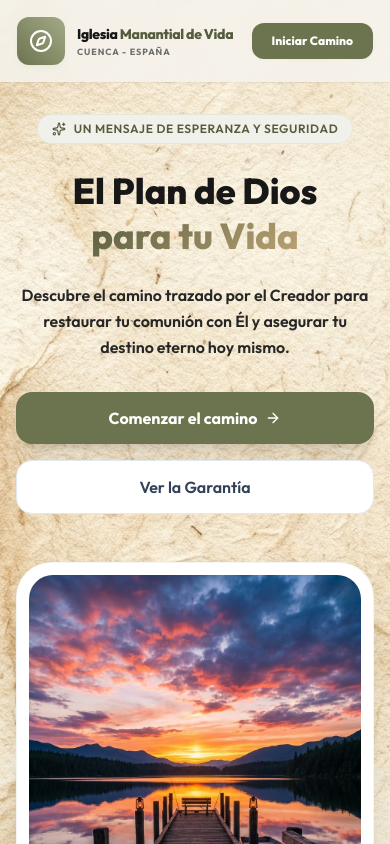
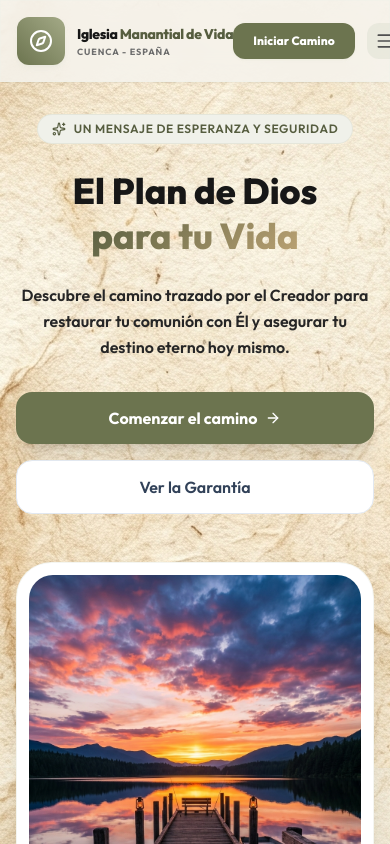
Before and after one commit to elizabeth29lee-lab/iglesia-manantial, a React (Vite) app: page / in a window 390 px wide. Shown: the top 844 px of the page. Built offline with nearby package versions, Linux system fonts and the light colour scheme.

Commit message:
Implement mobile hamburger menu and drawer overlay in Navigation Header for mobile responsiveness

```diff
--- a/src/App.jsx
+++ b/src/App.jsx
@@ -13,12 +13,15 @@ import {
   Bookmark,
   Sparkles,
   ExternalLink,
-  ChevronDown
+  ChevronDown,
+  Menu,
+  X
 } from 'lucide-react';
 import SelfEvaluation from './components/SelfEvaluation';
 import InteractiveGap from './components/InteractiveGap';
 
 export default function App() {
+  const [mobileMenuOpen, setMobileMenuOpen] = React.useState(false);
   return (
     <div
       className="min-h-screen text-coffee-900 font-sans flex flex-col selection:bg-earth-100 selection:text-earth-950 bg-repeat"
@@ -26,7 +29,8 @@ export default function App() {
     >
 
       {/* Navigation Header */}
-      <header className="sticky top-0 z-50 glass-panel border-b border-earth-100/60 px-4 sm:px-8 py-4 sm:py-5 flex items-center justify-between shadow-sm shadow-coffee-950/5">
+      <header className="sticky top-0 z-50 glass-panel border-b border-earth-100/60 px-4 sm:px-8 py-4 sm:py-5 shadow-sm shadow-coffee-950/5">
+        <div className="max-w-6xl mx-auto flex items-center justify-between">
           <div className="flex items-center gap-3">
             <div className="w-12 h-12 rounded-xl bg-gradient-to-tr from-earth-600 to-earth-400 flex items-center justify-center shadow-md shadow-earth-200/35 flex-shrink-0">
               <Compass className="w-6 h-6 text-white" />
@@ -47,12 +51,63 @@ export default function App() {
             <a href="#garantia" className="hover:text-earth-700 transition-colors">La Garantía</a>
             <a href="#pasos" className="hover:text-earth-700 transition-colors">Próximos Pasos</a>
           </nav>
+          <div className="flex items-center gap-3">
             <a
               href="#requisito"
               className="bg-earth-600 hover:bg-earth-700 text-white font-extrabold text-xs sm:text-sm px-5 py-2.5 rounded-xl transition-all shadow-sm shadow-earth-200/30 hover:shadow-md hover:shadow-earth-200/50 active:scale-95 whitespace-nowrap"
             >
               Iniciar Camino
             </a>
+            <button
+              onClick={() => setMobileMenuOpen(!mobileMenuOpen)}
+              className="lg:hidden p-2 rounded-xl bg-earth-200/50 hover:bg-earth-200 text-coffee-700 transition-colors"
+              aria-label="Menú de navegación"
+            >
+              {mobileMenuOpen ? <X className="w-5 h-5" /> : <Menu className="w-5 h-5" />}
+            </button>
+          </div>
+        </div>
+
+        {/* Mobile Dropdown Menu */}
+        {mobileMenuOpen && (
+          <div className="lg:hidden absolute top-[100%] left-0 right-0 glass-panel border-b border-earth-100/60 py-4 px-6 flex flex-col gap-3 animate-fade-in shadow-lg">
+            <a
+              href="#problema"
+              onClick={() => setMobileMenuOpen(false)}
+              className="font-bold text-coffee-700 hover:text-earth-750 py-2 border-b border-earth-100/40 text-sm"
+            >
+              El Problema
+            </a>
+            <a
+              href="#solucion"
+              onClick={() => setMobileMenuOpen(false)}
+              className="font-bold text-coffee-700 hover:text-earth-750 py-2 border-b border-earth-100/40 text-sm"
+            >
+              La Solución
+            </a>
+            <a
+              href="#requisito"
+              onClick={() => setMobileMenuOpen(false)}
+              className="font-bold text-coffee-700 hover:text-earth-750 py-2 border-b border-earth-100/40 text-sm"
+            >
+              El Requisito
+            </a>
+            <a
+              href="#garantia"
+              onClick={() => setMobileMenuOpen(false)}
+              className="font-bold text-coffee-700 hover:text-earth-750 py-2 border-b border-earth-100/40 text-sm"
+            >
+              La Garantía
+            </a>
+            <a
+              href="#pasos"
+              onClick={() => setMobileMenuOpen(false)}
+              className="font-bold text-coffee-700 hover:text-earth-750 py-2 text-sm"
+            >
+              Próximos Pasos
+            </a>
+          </div>
+        )}
       </header>
 
       {/* Hero Section */}
```
Lines whose indentation alone changed are shown as unchanged.
